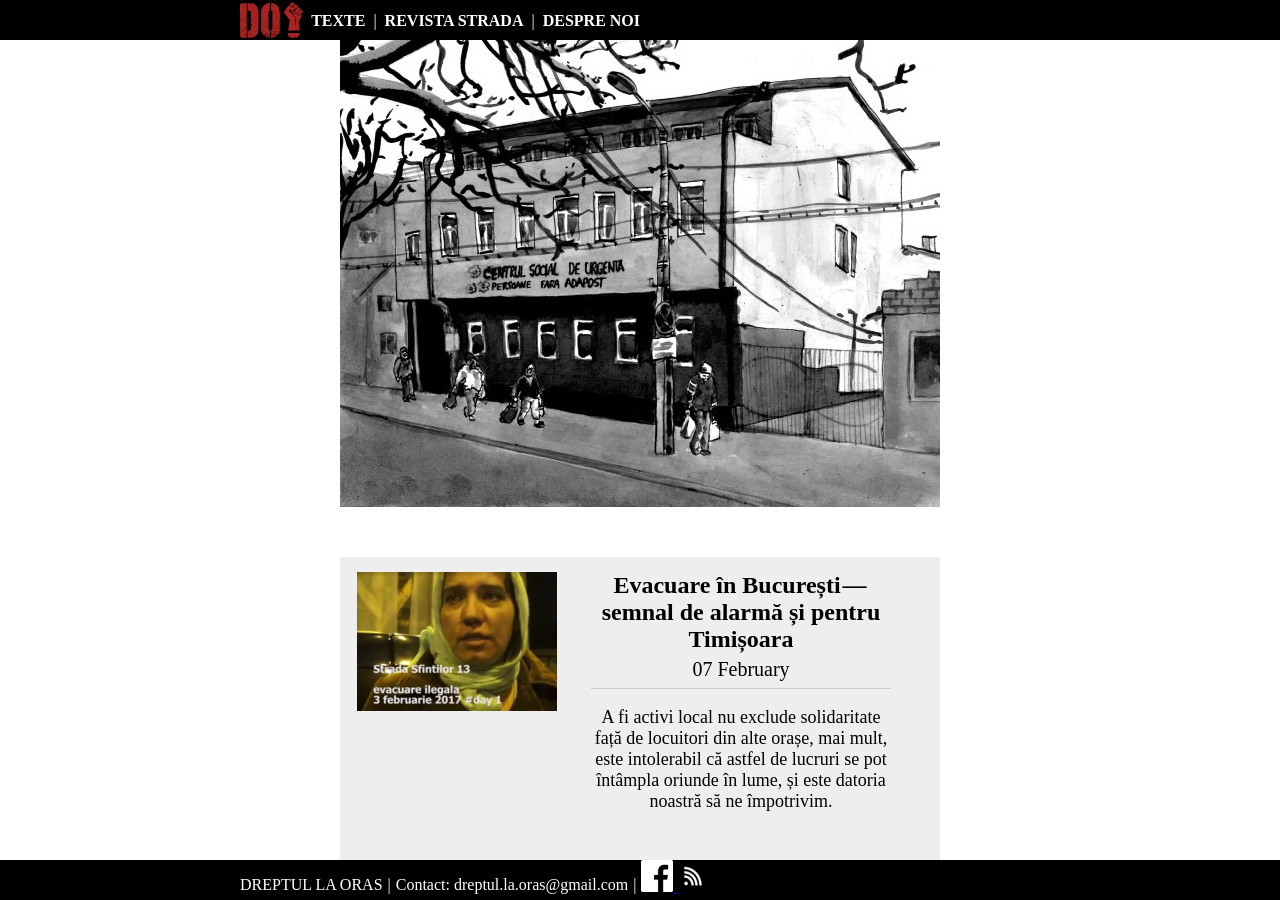
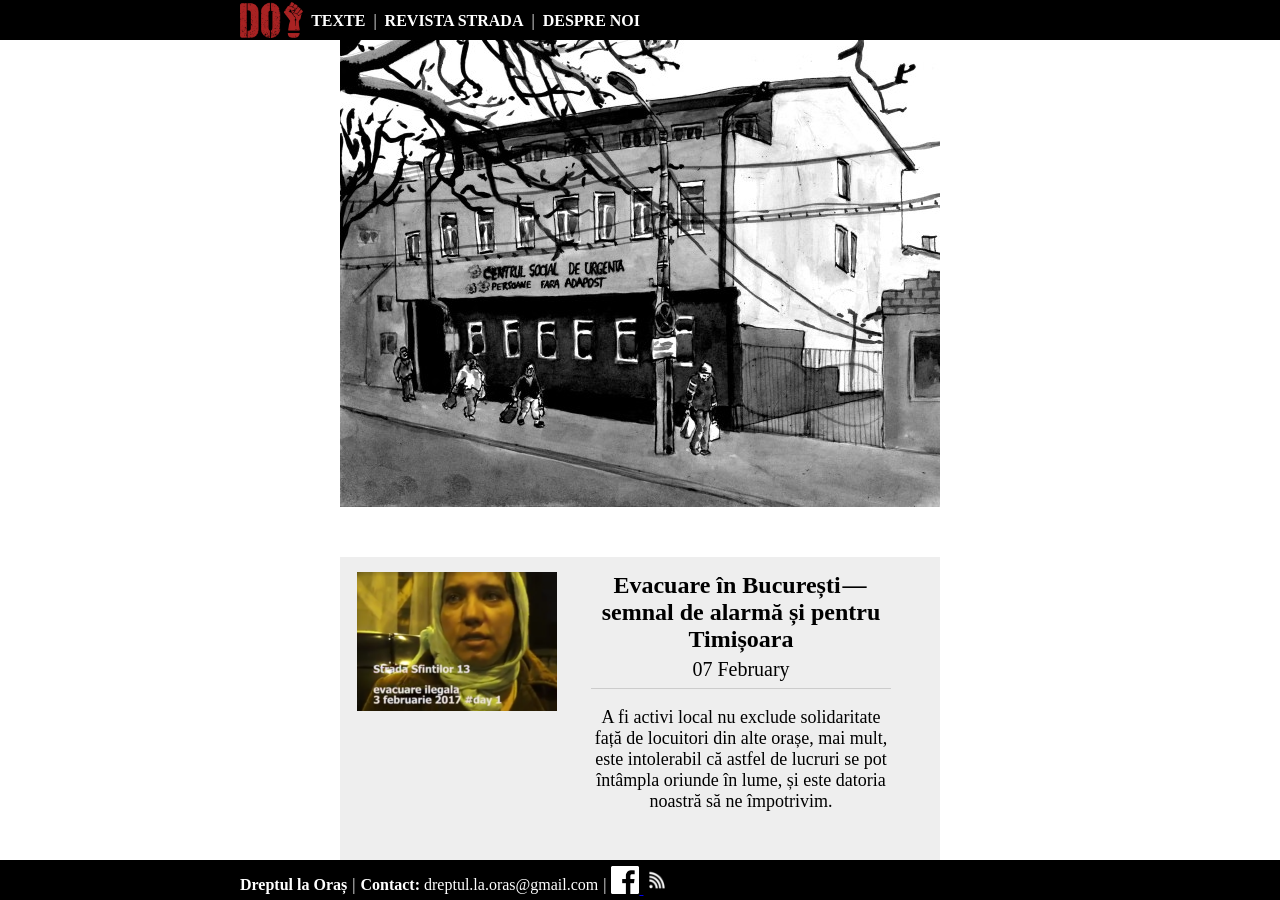
Before and after one commit to dreptul-la-oras/dreptul-la-oras.github.io, a Jekyll site: the page built from index.md, in a window 1280 px wide and 900 px high, scrolled down 362 px. Built offline with Jekyll 4.4.1, drawn with Linux system fonts in a browser that asks for light colours.

Commit message:
tweak footer

```diff
--- a/_includes/footer.html
+++ b/_includes/footer.html
@@ -1,7 +1,8 @@
 <div class="footer">
     <div class="footer-wrap">
+
         <div class="footer-name">
-            <p>DREPTUL LA ORAS</p>
+            <p>Dreptul la Oraș</p>
         </div>
 
         <div class="footer-sep">
@@ -10,7 +11,7 @@
 
 
         <div class="footer-contact">
-            <p>Contact: dreptul.la.oras@gmail.com</p>
+            <p><em>Contact:</em> dreptul.la.oras@gmail.com</p>
         </div>
 
         <div class="footer-sep">
--- a/assets/css/base.css
+++ b/assets/css/base.css
@@ -14,8 +14,11 @@
 
     --red: #AA2323;
 
-    --floating-size: 40px;
-    --floating-size-double: 80px;
+    --header-height: 40px;
+    --header-height-double: 80px;
+
+    --footer-height: 40px;
+    --footer-height-double: 80px;
 }
 
 html {
@@ -33,8 +36,8 @@ body {
         margin-left: auto;
         margin-right: auto;
 
-        padding-top: var(--floating-size-double); /*same as header height*/
-        padding-bottom: var(--floating-size); /*same as header height*/
+        padding-top: var(--header-height-double); /*same as header height*/
+        padding-bottom: var(--footer-height); /*same as header height*/
     }
 }
 
@@ -45,8 +48,8 @@ body {
         margin-left: auto;
         margin-right: auto;
 
-        padding-top: var(--floating-size); /*same as header height*/
-        padding-bottom: var(--floating-size); /*same as header height*/
+        padding-top: var(--header-height); /*same as header height*/
+        padding-bottom: var(--footer-height); /*same as header height*/
     }
 }
 
--- a/assets/css/footer_absolute.css
+++ b/assets/css/footer_absolute.css
@@ -1,3 +1,4 @@
+@media (max-width: 450px) {
     .footer {
         position: absolute;
         right: 0;
@@ -7,101 +8,77 @@
 
         font-size: var(--font-sticky);
 
-    height: var(--floating-size);
+        height: var(--footer-height-double);
         width: 100%;
 
         color: white;
     }
+}
 
-@media (max-width: 420px) {
-    .footer-wrap {
-        display: flex;
+@media (min-width: 450px) {
+    .footer {
+        position: absolute;
+        right: 0;
+        bottom: 0;
+        left: 0;
+        background-color: #000000;
 
-        height: var(--floating-size);
-        margin: auto;
+        font-size: var(--font-sticky);
+
+        height: var(--footer-height);
+        width: 100%;
+
+        color: white;
     }
 }
 
-@media (min-width: 420px) {
+@media (max-width: 450px) {
+    .footer-wrap {
+        display: flex;
+        height: var(--footer-height-double);
+        margin-left: auto;
+        margin-right: auto;
+    }
+}
+
+@media (min-width: 450px) {
     .footer-wrap {
         display: flex;
         min-width: 400px;
         max-width: 800px;
-        height: var(--floating-size);
-        margin: auto;
+        height: var(--footer-height);
+        margin-left: auto;
+        margin-right: auto;
     }
 }
 
 .footer-wrap div {
-    padding-right: 5px;
+
 }
 
 .footer-name {
-
+    font-weight: bold;
 }
 
 .footer-contact {
 
 }
+.footer-contact em {
+    font-style: normal;
+    font-weight: bold;
+}
 
 .footer-social-media {
+    padding-top: 6px;
 
 }
 
 .footer-social-media-logo {
-    max-height: calc(var(--floating-size) - 8px);
+    max-height: calc(var(--header-height) - 12px);
 }
 
 .footer-sep {
+    padding-right: 5px;
+    padding-left: 5px;
 
 }
-
-/*.footer p {*/
-/*color: white;*/
-/*margin: 0;*/
-/*}*/
-
-/*.footer_wrap {*/
-/*width: 60%;*/
-/*height: auto;*/
-/*margin: auto;*/
-/*display: flex;*/
-/*}*/
-
-/*.footer_logo_wrap {*/
-/*max-height: 13vh;*/
-
-/*margin-top: 0.5vh;*/
-/*margin-bottom: 0.5vh;*/
-/*margin-left: 0;*/
-/*margin-right: 5vw;*/
-/*float: left;*/
-/*}*/
-
-/*.footer_logo {*/
-/*height: 8.5vh;*/
-/*margin: 0;*/
-/*}*/
-
-/*.footer-media-logos-wrap {*/
-/*max-height: 12vh;*/
-
-/*margin-top: 1vh;*/
-/*margin-bottom: 1vh;*/
-/*margin-left: 0;*/
-/*margin-right: 0.75vh;*/
-/*float: none;*/
-/*display: flex;*/
-
-/*}*/
-
-/*.footer-media-logo {*/
-/*height: 50px;*/
-/*width: 50px;*/
-/*margin: 0;*/
-/*float: none;*/
-/*}*/
-
-/*.bottom_margin {*/
-/*margin-bottom: 0.3vh;*/
-/*}*/
--- a/assets/css/header_floating.css
+++ b/assets/css/header_floating.css
@@ -5,7 +5,7 @@
         right: 0;
         top: 0;
         background-color: #000000;
-        height: var(--floating-size-double);
+        height: var(--header-height-double);
         width: 100%;
         float: left;
 
@@ -20,7 +20,7 @@
         right: 0;
         top: 0;
         background-color: #000000;
-        height: var(--floating-size);
+        height: var(--header-height);
         width: 100%;
         float: left;
 
@@ -47,7 +47,7 @@
 }
 
 .floating-header-logo {
-    max-height: calc(var(--floating-size) - 4px);
+    max-height: calc(var(--header-height) - 4px);
     margin: 0 auto;
     padding-top: 2px;
     padding-bottom: 2px;
```
Lines whose indentation alone changed are shown as unchanged.
